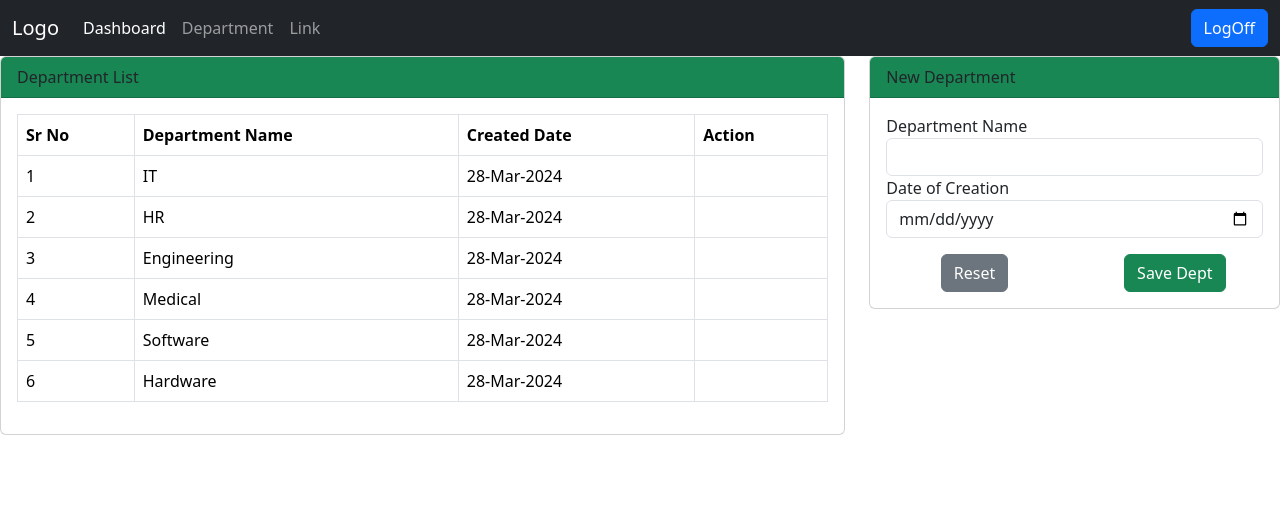
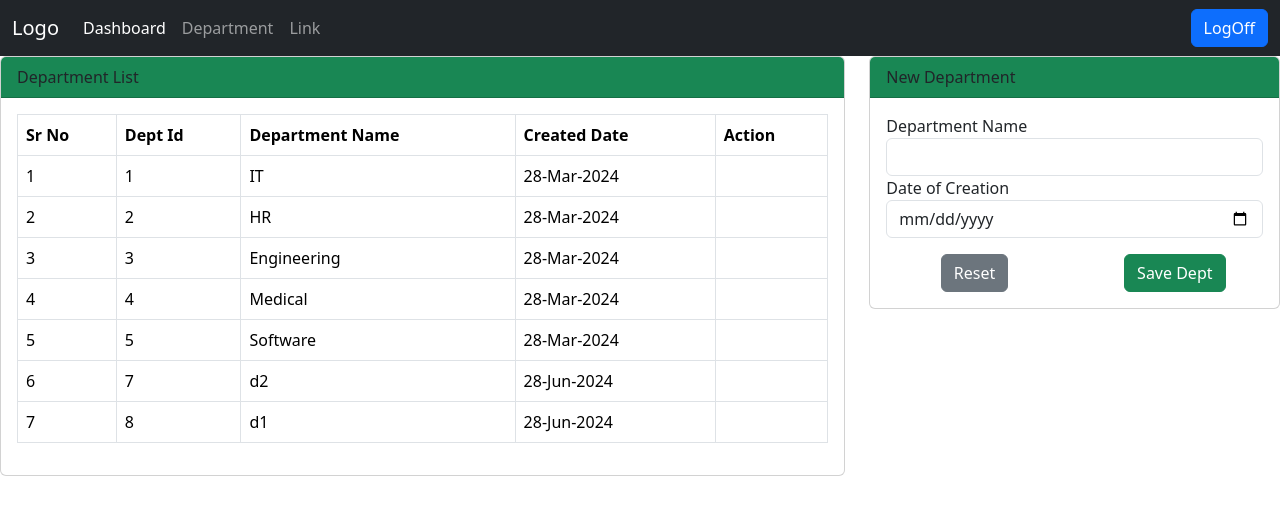
Before and after one commit to vinodkus/ticket_tool_angular_18, an Angular app: page /department in a window 1280 px wide. Shown: the top 514 px of the page. Built offline with nearby package versions, Linux system fonts and the light colour scheme; data requests are answered from the project's data file.

Commit message:
add new detpid

```diff
--- a/package.json
+++ b/package.json
@@ -19,6 +19,7 @@
     "@angular/platform-browser-dynamic": "^18.0.0",
     "@angular/router": "^18.0.0",
     "bootstrap": "^5.3.3",
+    "crypto-js": "^4.2.0",
     "rxjs": "~7.8.0",
     "tslib": "^2.3.0",
     "zone.js": "~0.14.3"
@@ -27,6 +28,7 @@
     "@angular-devkit/build-angular": "^18.0.5",
     "@angular/cli": "^18.0.5",
     "@angular/compiler-cli": "^18.0.0",
+    "@types/crypto-js": "^4.2.2",
     "@types/jasmine": "~5.1.0",
     "jasmine-core": "~5.1.0",
     "karma": "~6.4.0",
--- a/src/app/pages/department/department.component.html
+++ b/src/app/pages/department/department.component.html
@@ -11,6 +11,8 @@
                             <thead>
                                 <tr>
                                     <th>Sr No</th>
+                                    <th>Dept Id</th>
+
                                     <th>Department Name</th>
                                     <th>Created Date</th>
                                     <th>Action</th>
@@ -20,12 +22,14 @@
                                 @for(item of deptList; track $index)
                                 {
 
-                                    <tr>
-                                        <td>{{$index+1}}</td>
-                                        <td>{{item.deptName}}</td>
-                                        <td>{{item.createdDate | date:'dd-MMM-yyyy'}}</td>
-                                        <td></td>
-                                    </tr>
+                                <tr>
+                                    <td>{{$index+1}}</td>
+                                    <td>{{item.deptId}}</td>
+                                    <td>{{item.deptName}}</td>
+                                    <td>{{item.createdDate |
+                                        date:'dd-MMM-yyyy'}}</td>
+                                    <td></td>
+                                </tr>
                                 }
                             </tbody>
                         </table>
@@ -42,12 +46,15 @@
             <div class="card-body">
                 <div class="row">
                     <div class="col-12">
-                        <label for="">Department Name</label>
-                        <input type="text" [(ngModel)]="newDepartment.deptName" class="form-control">
+                        <label for>Department Name</label>
+                        <input type="text" [(ngModel)]="newDepartment.deptName"
+                            class="form-control">
                     </div>
                     <div class="col-12">
-                        <label for="">Date of Creation</label>
-                        <input type="date" [(ngModel)]="newDepartment.createdDate" class="form-control">
+                        <label for>Date of Creation</label>
+                        <input type="date"
+                            [(ngModel)]="newDepartment.createdDate"
+                            class="form-control">
                     </div>
                 </div>
                 <div class="row pt-3">
@@ -55,7 +62,8 @@
                         <button class="btn btn-secondary">Reset</button>
                     </div>
                     <div class="col-6 text-center">
-                        <button class="btn btn-success" (click)="saveDept()">Save Dept</button>
+                        <button class="btn btn-success"
+                            (click)="saveDept()">Save Dept</button>
                     </div>
                 </div>
             </div>
--- a/src/app/pages/department/department.component.ts
+++ b/src/app/pages/department/department.component.ts
@@ -1,12 +1,13 @@
 import { Component, OnInit, inject } from '@angular/core';
 import { MasterService, Department } from '../../services/master.service';
-import {  DatePipe } from '@angular/common';
+import { DatePipe } from '@angular/common';
 import { FormsModule } from '@angular/forms';
+import { from } from 'rxjs';
 
 @Component({
   selector: 'app-department',
   standalone: true,
-  imports: [DatePipe,FormsModule],
+  imports: [DatePipe, FormsModule],
 
   templateUrl: './department.component.html',
   styleUrl: './department.component.css',
@@ -33,6 +34,11 @@ export class DepartmentComponent implements OnInit {
 
   saveDept(): void {
     debugger;
+
+    const maxDeptId = Math.max(
+      ...this.deptList.map((department) => department.deptId)
+    );
+    this.newDepartment.deptId = maxDeptId + 1;
     this.masterSrv.createNewDept(this.newDepartment).subscribe((department) => {
       this.deptList.push(department);
       this.newDepartment = { deptId: 0, deptName: '', createdDate: new Date() }; // Reset the form
--- a/src/db.json
+++ b/src/db.json
@@ -51,10 +51,16 @@
       "id": "c377"
     },
     {
-      "deptId": 6,
-      "deptName": "Hardware",
-      "createdDate": "2024-03-28",
-      "id": "5464"
+      "id": "49d2",
+      "deptId": 7,
+      "deptName": "d2",
+      "createdDate": "2024-06-28"
+    },
+    {
+      "id": "2306",
+      "deptId": 8,
+      "deptName": "d1",
+      "createdDate": "2024-06-28"
     }
   ]
 }
```
Also changed, not shown: src/app/services/master.service.ts (+11 -8 lines), 2 other files (tests, documents, lock files or other folders).
